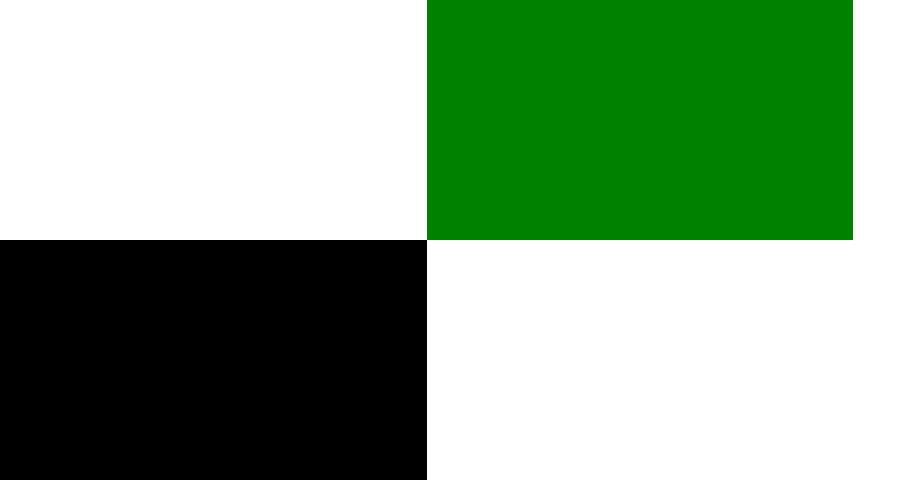
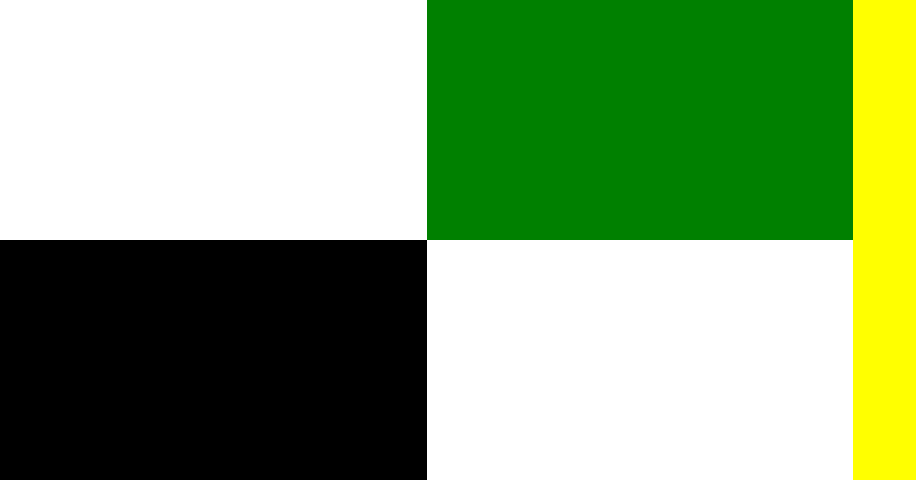
Before and after one commit to mwmccreary/twoonone, a Jekyll site: the page about/index.html, which Jekyll copies as it is, in a window 1280 px wide. Shown: the part 1361-1841 px from the top of the page, without its empty margins (0-916 px from the left). Built offline with Jekyll 4.4.1, drawn with Linux system fonts in a browser that asks for light colours.

Commit message:
Update about.css

```diff
--- a/css/about.css
+++ b/css/about.css
@@ -130,7 +130,7 @@
 	height: 100%;
 }
 
-.onea, .oneb, .twoa, .twob, .threea, .threeb {
+.onea, .oneb, .twoa, .twob, .twoc {
 	position: absolute;
 }
 .onea {
```
